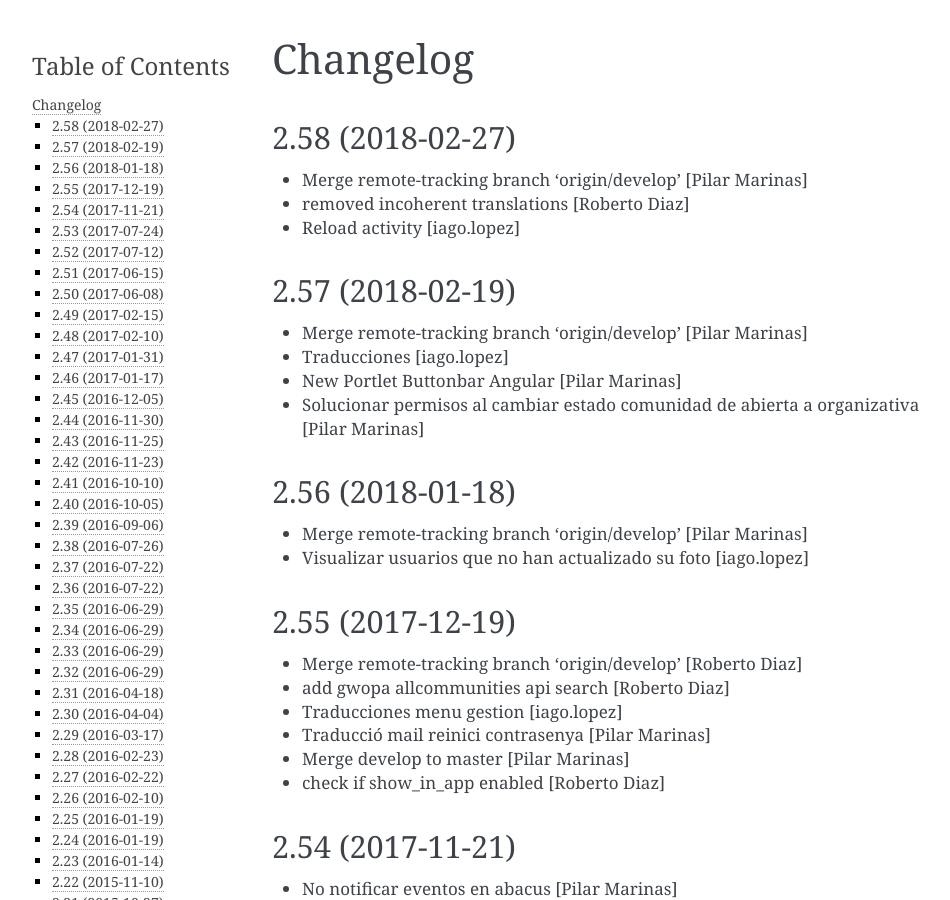
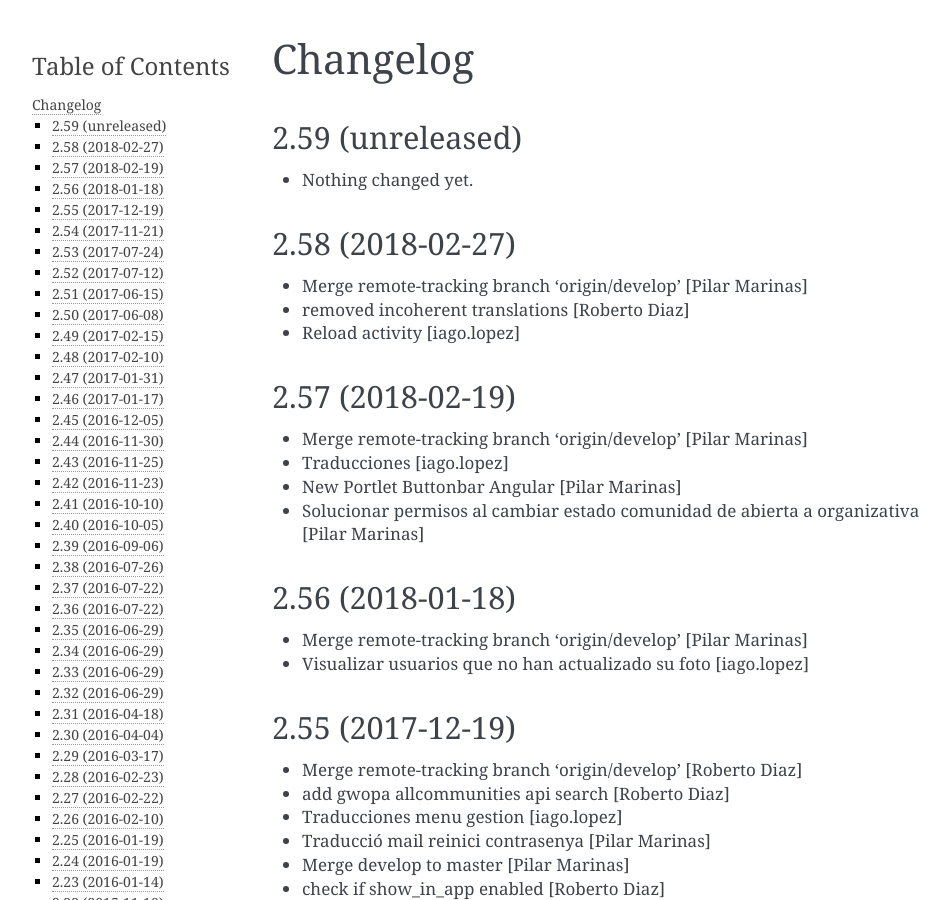
Before and after one commit to UPCnet/ulearn.core, a Sphinx documentation site: the page built from docs/HISTORY.rst, in a window 1280 px wide and 900 px high. Shown: the whole window, without its empty margins (148-1098 px from the left). Built offline with Sphinx 7.4.7, drawn with Linux system fonts in a browser that asks for light colours; pages that are not in the unit, such as notebooks, are missing from menus.

Commit message:
Back to development: 2.59

```diff
--- a/docs/HISTORY.rst
+++ b/docs/HISTORY.rst
@@ -1,5 +1,11 @@
 Changelog
 =========
+
+2.59 (unreleased)
+-----------------
+
+- Nothing changed yet.
+
 
 2.58 (2018-02-27)
 -----------------
--- a/setup.py
+++ b/setup.py
@@ -1,7 +1,7 @@
 from setuptools import setup, find_packages
 import os
 
-version = '2.58'
+version = '2.59.dev0'
 
 README = open('README.rst').read()
 HISTORY = open(os.path.join('docs', 'HISTORY.rst')).read()
```
